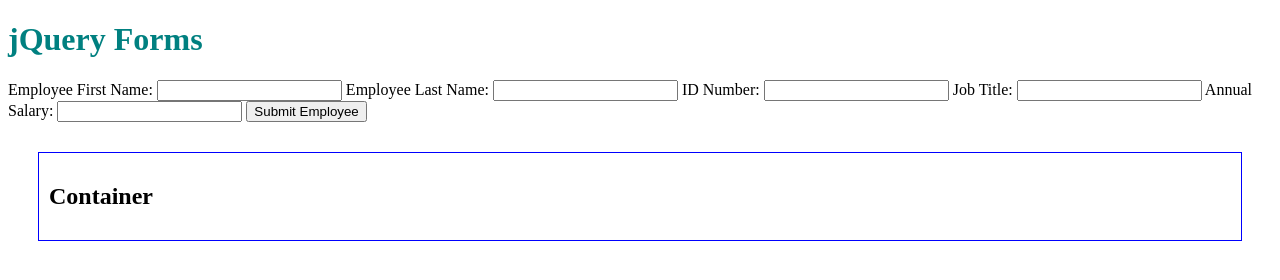
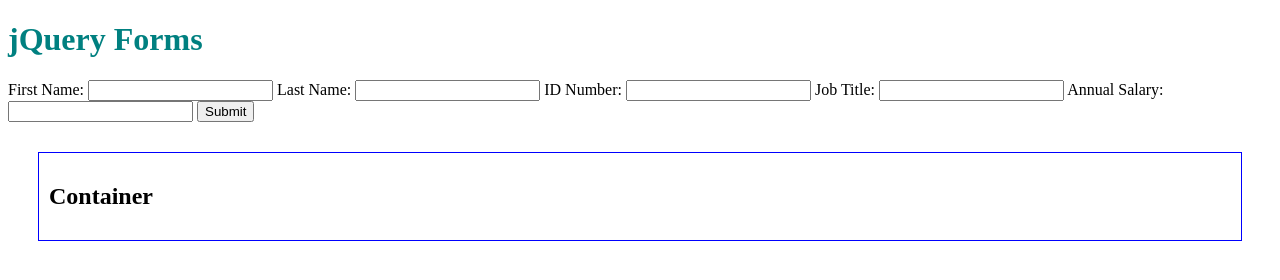
Before and after one commit to oliver0/prime-jquery-intro, a plain HTML site: page forms/index.html in a window 1280 px wide. Drawn offline with nearby package versions, Linux system fonts and the light colour scheme.

Commit message:
Change label text and submit text

```diff
--- a/forms/index.html
+++ b/forms/index.html
@@ -10,10 +10,10 @@
     <h1>jQuery Forms</h1>
     <div>
       <form id="employeeinfo">
-        <label for="employeefirstname">Employee First Name:</label>
+        <label for="employeefirstname">First Name:</label>
         <input type="text" id="employeefirstname" name="employeefirstname" />
 
-        <label for="employeelastname">Employee Last Name:</label>
+        <label for="employeelastname">Last Name:</label>
         <input type="text" id="employeelastname" name="employeelastname" />
 
         <label for="employeeId">ID Number:</label>
@@ -25,7 +25,7 @@
         <label for="employeeJobTitle">Annual Salary:</label>
         <input type="text" id="employeeAnnualSalary" name="employeeAnnualSalary" />
 
-        <input type="submit" value="Submit Employee" />
+        <input type="submit" value="Submit" />
       </form>
     </div>
     <div id="container">
```
